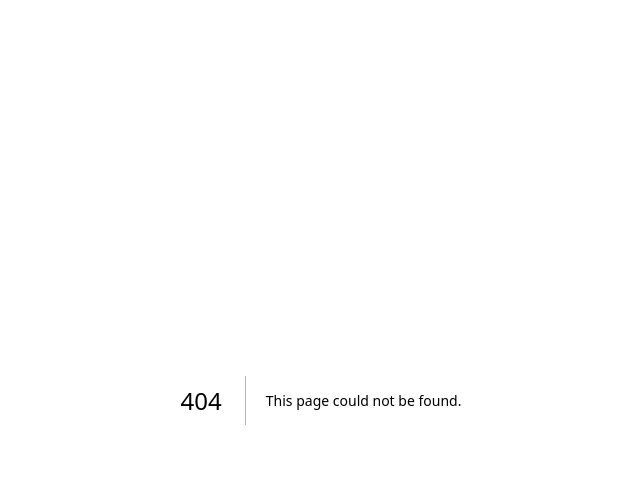
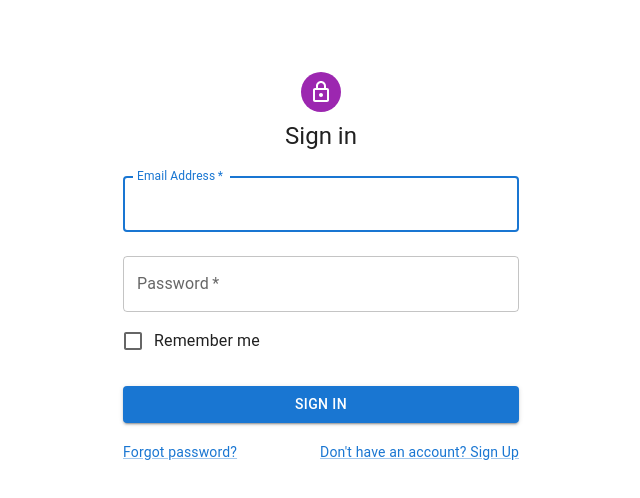
Before and after one commit to jcleow/today-I-learn-fe, a Next.js app: page /login in a window 1280 px wide. Before the commit this address had no page. Shown: the top 498 px of the page, without its empty margins (319-959 px from the left). Built offline with nearby package versions, Linux system fonts and the light colour scheme.

Commit message:
feat(login-profile): add initial commit to login and profile pages

```diff
--- a/src/app/globals.css
+++ b/src/app/globals.css
@@ -1,4 +1,4 @@
-:root {
+/* :root {
   --max-width: 1100px;
   --border-radius: 12px;
   --font-mono: ui-monospace, Menlo, Monaco, 'Cascadia Mono', 'Segoe UI Mono',
@@ -104,4 +104,4 @@ a {
   html {
     color-scheme: dark;
   }
-}
+} */
--- /dev/null
+++ b/src/app/login/page.tsx
@@ -0,0 +1,131 @@
+"use client"
+import * as React from "react"
+import Avatar from "@mui/material/Avatar"
+import Button from "@mui/material/Button"
+import CssBaseline from "@mui/material/CssBaseline"
+import TextField from "@mui/material/TextField"
+import FormControlLabel from "@mui/material/FormControlLabel"
+import Checkbox from "@mui/material/Checkbox"
+import Link from "@mui/material/Link"
+import Grid from "@mui/material/Grid"
+import Box from "@mui/material/Box"
+import LockOutlinedIcon from "@mui/icons-material/LockOutlined"
+import Typography from "@mui/material/Typography"
+import Container from "@mui/material/Container"
+import { createTheme, ThemeProvider } from "@mui/material/styles"
+import {setTokenCookie} from "../../pages/api/login"
+import {useRouter} from "next/navigation"
+
+// TODO remove, this demo shouldn't need to reset the theme.
+const defaultTheme = createTheme()
+
+export default function SignIn() {
+	const router = useRouter()
+	const handleSubmit = async (event: React.FormEvent<HTMLFormElement>) => {
+		event.preventDefault()
+		const formData = new FormData(event.currentTarget)
+		const response = await fetch(
+			"http://localhost:3000/api/v1/auth/login",
+			{
+				headers: {
+					'Content-Type': 'application/json',
+				},
+				method: "POST",
+				body: JSON.stringify({ email: formData.get("email"), password: formData.get("password") })
+			}
+		)
+		try{
+			if (response.status != 200){
+				return
+			}
+
+			const data = await response.json();
+			const {token: AccessToken} = data
+			const res = await setTokenCookie(AccessToken)
+
+			if (res.status == 200){
+				router.push('/profile')
+			}
+
+		} catch(error) {
+			console.log("error:", error)
+		}
+
+	}
+
+	return (
+		<ThemeProvider theme={defaultTheme}>
+			<Container component="main" maxWidth="xs">
+				<CssBaseline />
+				<Box
+					sx={{
+						marginTop: 8,
+						display: "flex",
+						flexDirection: "column",
+						alignItems: "center",
+					}}
+				>
+					<Avatar sx={{ m: 1, bgcolor: "secondary.main" }}>
+						<LockOutlinedIcon />
+					</Avatar>
+					<Typography component="h1" variant="h5">
+						Sign in
+					</Typography>
+					<Box
+						component="form"
+						onSubmit={handleSubmit}
+						noValidate
+						sx={{ mt: 1 }}
+					>
+						<TextField
+							margin="normal"
+							required
+							fullWidth
+							id="email"
+							label="Email Address"
+							name="email"
+							autoComplete="email"
+							autoFocus
+						/>
+						<TextField
+							margin="normal"
+							required
+							fullWidth
+							name="password"
+							label="Password"
+							type="password"
+							id="password"
+							autoComplete="current-password"
+						/>
+						<FormControlLabel
+							control={
+								<Checkbox value="remember" color="primary" />
+							}
+							label="Remember me"
+						/>
+						<Button
+							type="submit"
+							fullWidth
+							variant="contained"
+							sx={{ mt: 3, mb: 2 }}
+						>
+							Sign In
+						</Button>
+						<Grid container>
+							<Grid item xs>
+								<Link href="#" variant="body2">
+									Forgot password?
+								</Link>
+							</Grid>
+							<Grid item>
+								<Link href="#" variant="body2">
+									{"Don't have an account? Sign Up"}
+								</Link>
+							</Grid>
+						</Grid>
+					</Box>
+				</Box>
+			</Container>
+		</ThemeProvider>
+	)
+}
--- /dev/null
+++ b/src/lib/constants.js
@@ -0,0 +1 @@
+export const TOKEN_NAME = "token"
--- /dev/null
+++ b/src/pages/api/access.js
@@ -0,0 +1,21 @@
+import cookie from "cookie"
+import { TOKEN_NAME } from "../../lib/constants"
+// import jwt_decode from "jwt-decode"
+
+export default async (req, res) => {
+	const cookies = cookie.parse(req.headers?.cookie ?? "")
+	const appCookie = cookies?.[TOKEN_NAME] ?? ""
+	const parsedCookies = appCookie ? JSON.parse(appCookie) : {}
+	const accessToken = parsedCookies?.accessToken ?? null
+	if (!accessToken) {
+		res.status(200).json({ success: true, token: null })
+	}
+	res.status(200).json({ success: true, token: accessToken })
+}
+
+//https://stackoverflow.com/a/76311855/14564427
+export const getTokenCookie = () => {
+	return fetch("http://localhost:5555/api/access", {
+		method: "get",
+	})
+}
--- /dev/null
+++ b/src/pages/api/login.js
@@ -0,0 +1,31 @@
+import cookie from "cookie"
+
+// https://plainenglish.io/blog/next-js-secure-authentication-using-http-only-cookie-graphql-or-rest
+export default async (req, res) => {
+	const { accessToken } = req.body
+
+	//TODO: include expires in from server side
+	const cookieObj = {
+		accessToken,
+	}
+	res.setHeader(
+		"Set-Cookie",
+		cookie.serialize("token", JSON.stringify(cookieObj), {
+			httpOnly: true,
+			secure: process.env.NODE_ENV !== "development",
+			sameSite: "strict",
+			path: "/",
+		})
+	)
+	res.status(200).json({ success: true })
+}
+
+export const setTokenCookie = async (accessToken) => {
+	return await fetch("/api/login", {
+		method: "post",
+		headers: {
+			"Content-Type": "application/json",
+		},
+		body: JSON.stringify({ accessToken }),
+	})
+}
```
Also changed, not shown: src/app/profile/page.tsx (added, +76 -0 lines), src/app/profile/styles.module.css (added, +12 -0 lines), src/lib/helpers.js (added, +8 -0 lines), src/pages/createArticle/page.tsx (added).
